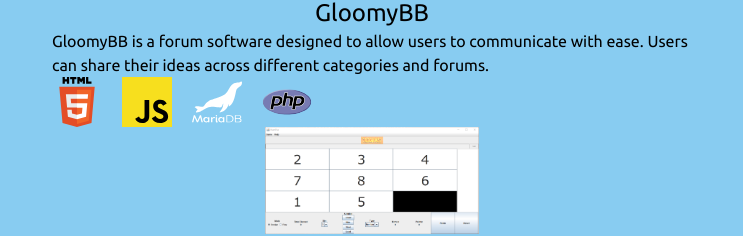
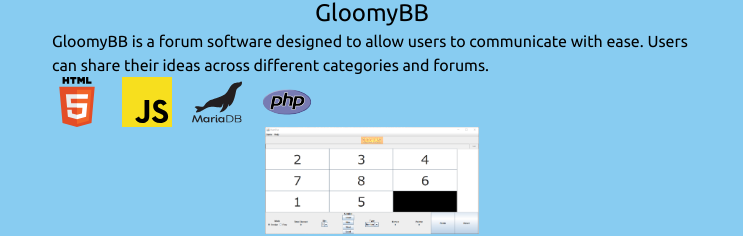
Before and after one commit to johnvinh/john-vinh-website, a SvelteKit app: page / in a window 1280 px wide. Shown: the part 426-662 px from the top of the page, without its empty margins (268-1011 px from the left). Built offline with nearby package versions, Linux system fonts and the light colour scheme.

Commit message:
Change MariaDB to dark logo

```diff
--- a/src/components/Projects.svelte
+++ b/src/components/Projects.svelte
@@ -25,7 +25,7 @@
                     {
                         id: 3,
                         name: "MariaDB",
-                        image: "mariadb-logo.svg"
+                        image: "mariadb-logo-black.svg"
                     },
                     {
                         id: 4,
```
